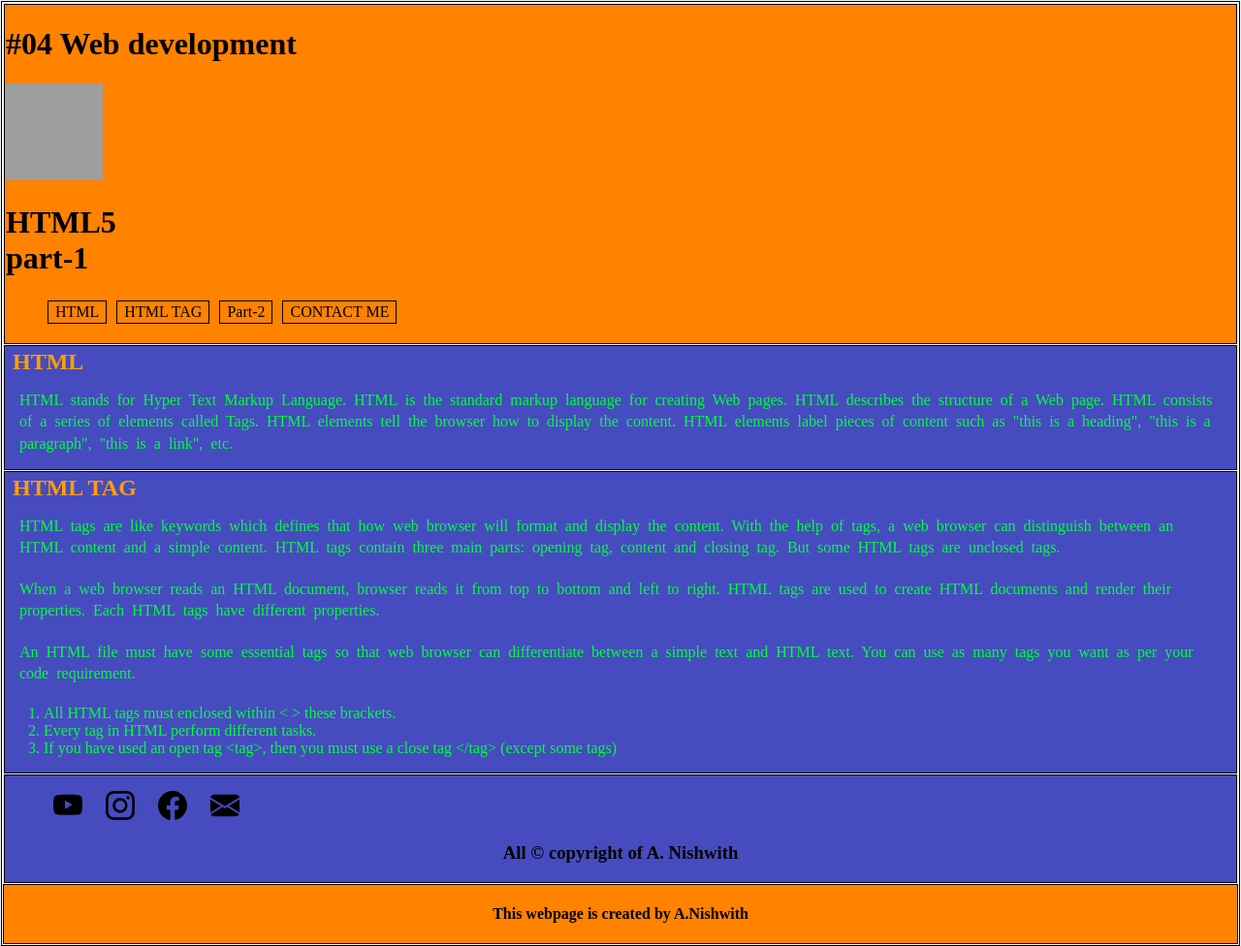
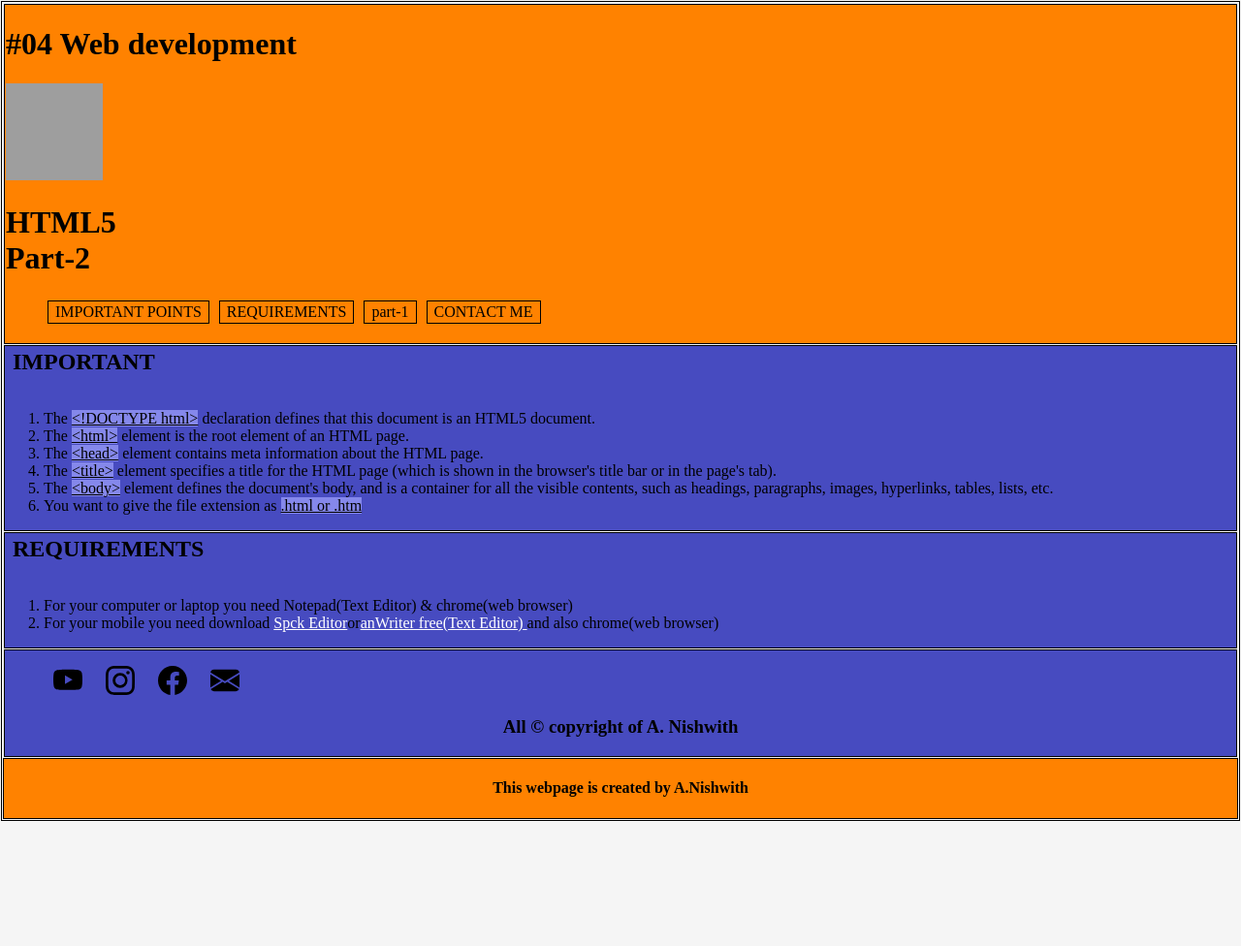
Before and after one commit to Nishwith/html, a plain HTML site: page index.html in a window 1280 px wide. Shown: the whole page at 97% size. After the commit the page ends 848 px from the top, so only its background shows below. Drawn offline with Linux system fonts and the light colour scheme; grey boxes are pictures that could not be loaded.

Commit message:
Add files via upload

```diff
--- a/index.html
+++ b/index.html
@@ -4,7 +4,7 @@
 <head>
     <meta charset="UTF-8">
     <meta name="viewport" content="width=device-width, initial-scale=1">
-    <title>HTML</title>
+    <title>HTML-02</title>
     <link  rel="icon" href="https://nishwith.github.io/webpage/rating.png">
     <style>
       body{
@@ -13,14 +13,12 @@
         border: 1px solid black;
         background-color: whitesmoke;
 
-
       }
       header{
         margin:1px;
         padding:1px;
         border: 1px solid black;
         background-color: #FF8200;
-
       }
       ul{
         list-style-type: none;
@@ -54,7 +52,7 @@
        font-family:"times New Roma";
        word-spacing: 4px;
        line-height: 1.4em;
-       color:#00FF3F;
+       color:#22F800;
      }
      h2{
        margin: 3px;
@@ -111,13 +109,7 @@
       a{
         color:white;
       }
-      .o{
-        color:#00FF3F;
-      }
-      h2{
-        color: #FF9F00
-      }
-         </style>
+             </style>
          <script>
            //var name=prompt("what is you name");
            //alert("hello," + name);
@@ -127,13 +119,12 @@
 <body>
 <header>
   <h1><b>#04 Web development</b></h1>
-  <img src="https://nishwith.github.io/webpage/circle-cropped.png" width="100" height="100"><h1>HTML5<br>
-  part-1</h1>
+  <img src="https://nishwith.github.io/webpage/circle-cropped.png" width="100" height="100"><h1>HTML5<br>Part-2</h1>
   <ul>
-    <li class="li"><a class="a" href="#site">HTML</a></li>
-     <li class="li"><a class="a" href="#server">HTML TAG</a></li>
-    <li class="li"><a class="a" href="">Part-2</a></li>
-
+    <li class="li"><a class="a" href="#site">IMPORTANT POINTS</a></li>
+    <li class="li"><a class="a" href="#server"> REQUIREMENTS</a></li>
+    <li class="li"><a href="https://nishwith.github.io/html/index.html" class="a">
+      part-1</a></li>
     <li class="li"><a class="a" href="#con">CONTACT ME</a></li></ul>
 </header>
 <article>
@@ -142,33 +133,34 @@
 
 
       <div class="site" id="site">
-  <h2>HTML</h2>
-  <p class="p">
-
-    HTML stands for Hyper Text Markup Language.
-HTML is the standard markup language for creating Web pages.
-HTML describes the structure of a Web page.
-HTML consists of a series of elements called Tags.
-HTML elements tell the browser how to display the content.
-HTML elements label pieces of content such as "this is a heading", "this is a paragraph", "this is a link", etc.
+  <h2>IMPORTANT</h2>
+  <p class="p" >
+    <ol>
+    <li>
+     The <u>&#60!DOCTYPE html></u> declaration defines that this document is an HTML5 document.
+    </li>
+    <li>
+      The <u>&#60html></u> element is the root element of an HTML page.
+    </li>
+    <li>
+      The <u>&#60head></u> element contains meta information about the HTML page.
+    </li>
+    <li>
+      The <u>&#60title></u> element specifies a title for the HTML page (which is shown in the browser's title bar or in the page's tab).
+    </li>
+    <li>The <u>&#60body></u> element defines the document's body, and is a container for all the visible contents, such as headings, paragraphs, images, hyperlinks, tables, lists, etc.</li>
+    <li>You want to give the file extension as <u>.html or .htm</u></li>
+    </ol>
   </p>
 </div>
 <div class="server" id="server">
-  <h2> HTML TAG</h2>
+  <h2>REQUIREMENTS</h2>
   <p class="p">
-    HTML tags are like keywords which defines that how web browser will format and display the content. With the help of tags, a web browser can distinguish between an HTML content and a simple content. HTML tags contain three main parts: opening tag, content and closing tag. But some HTML tags are unclosed tags.
-    </p>
-    <p class="p">
-      When a web browser reads an HTML document, browser reads it from top to bottom and left to right. HTML tags are used to create HTML documents and render their properties. Each HTML tags have different properties.
-    </p>
-    <p class="p">
-      An HTML file must have some essential tags so that web browser can differentiate between a simple text and HTML text. You can use as many tags you want as per your code requirement. </p>
+    <ol> <li>For your computer or laptop
+    you need Notepad(Text Editor) & chrome(web browser)</li>
+    <li>For your mobile you need download <a href="https://play.google.com/store/apps/details?id=io.spck">Spck Editor</a>or<a href="https://play.google.com/store/apps/details?id=com.ansm.anwriter">anWriter free(Text Editor) </a> and also chrome(web browser)</li></ol>
 
-    <ol class="o">
-        <li>All HTML tags must enclosed within < > these brackets.</li>
-        <li>Every tag in HTML perform different tasks.</li>
-        <li>If you have used an open tag &#60tag>, then you must use a close tag &#60/tag> (except some tags)</li>
-    </ol>
+  </p>
 </div>
 </article>
 <footer id="con">
```
